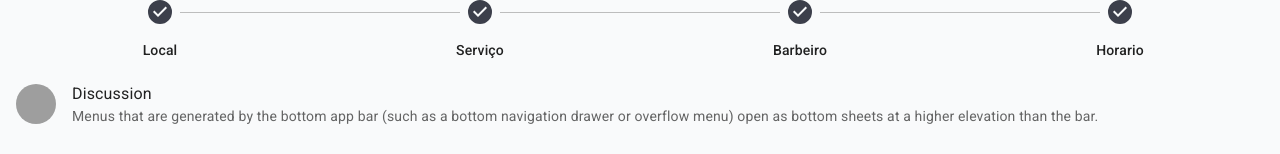
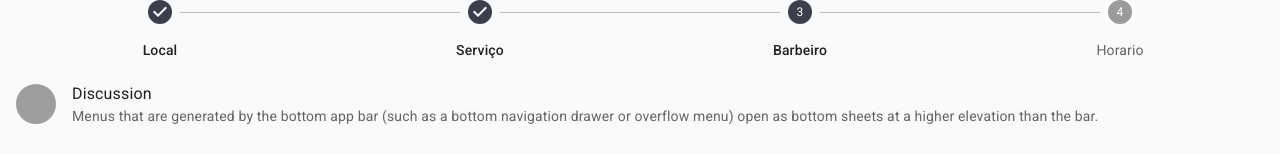
Before and after one commit to 21lucasmessias/bs_front, a React (Vite) app: page /teste in a window 1280 px wide. Shown: the top 154 px of the page. Built offline with nearby package versions, Linux system fonts and the light colour scheme; grey boxes are pictures that could not be loaded.

Commit message:
cardbarber ini

```diff
--- a/src/App.tsx
+++ b/src/App.tsx
@@ -5,6 +5,7 @@ import Box from '@mui/material/Box';
 import ClientPage from './pages/Client';
 import ClientTeste from './pages/Client2';
 
+import CardBarber from './components/Barber';
 import CardLocale from './components/Locale';
 
 export function App() {
@@ -15,6 +16,7 @@ export function App() {
                 <Route path="/home" element={<ClientPage />} />
                 <Route path="/teste" element={<ClientTeste />} />
                 <Route path="/locale" element={<CardLocale />} />
+                <Route path="/barber" element={<CardBarber />} />
             </Routes>
         </Box>
     );
--- a/src/main.tsx
+++ b/src/main.tsx
@@ -18,7 +18,7 @@ const theme = createTheme({
             main: '#3C3F4B',
         },
         secondary: {
-            main: '#f180ac',
+            main: '#C7BEBF',
             contrastText: '#ffffff',
         },
         background: {
--- a/src/pages/Client2.tsx
+++ b/src/pages/Client2.tsx
@@ -37,7 +37,7 @@ export default function ClientTeste() {
     return (
         <Box sx={{ pb: 7 }} ref={ref}>
             <Box sx={{ width: '100%' }}>
-                <Stepper activeStep={4} alternativeLabel>
+                <Stepper activeStep={2} alternativeLabel>
                     {steps.map((label) => (
                         <Step key={label}>
                             <StepLabel>{label}</StepLabel>
```
Also changed, not shown: src/assets/image/FUNTZADA DUUS CRIA.png (added), src/assets/image/RASHIDAAAAAAAO.png (added).
